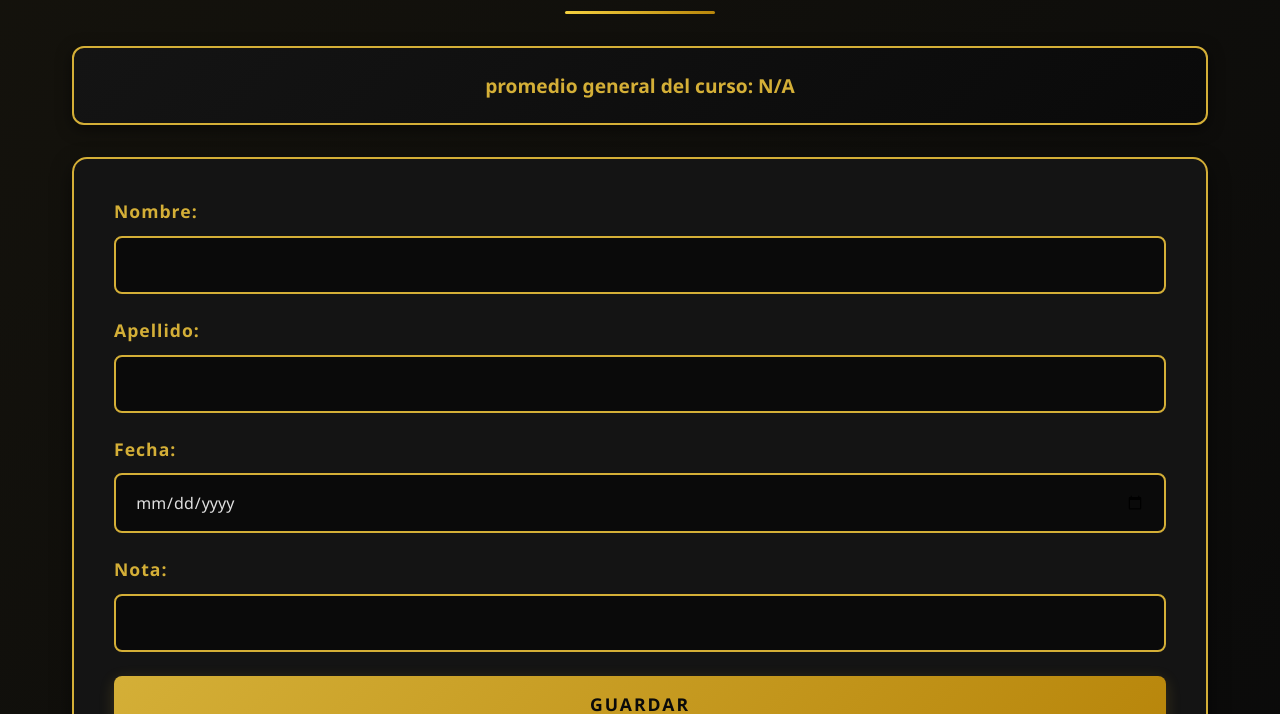
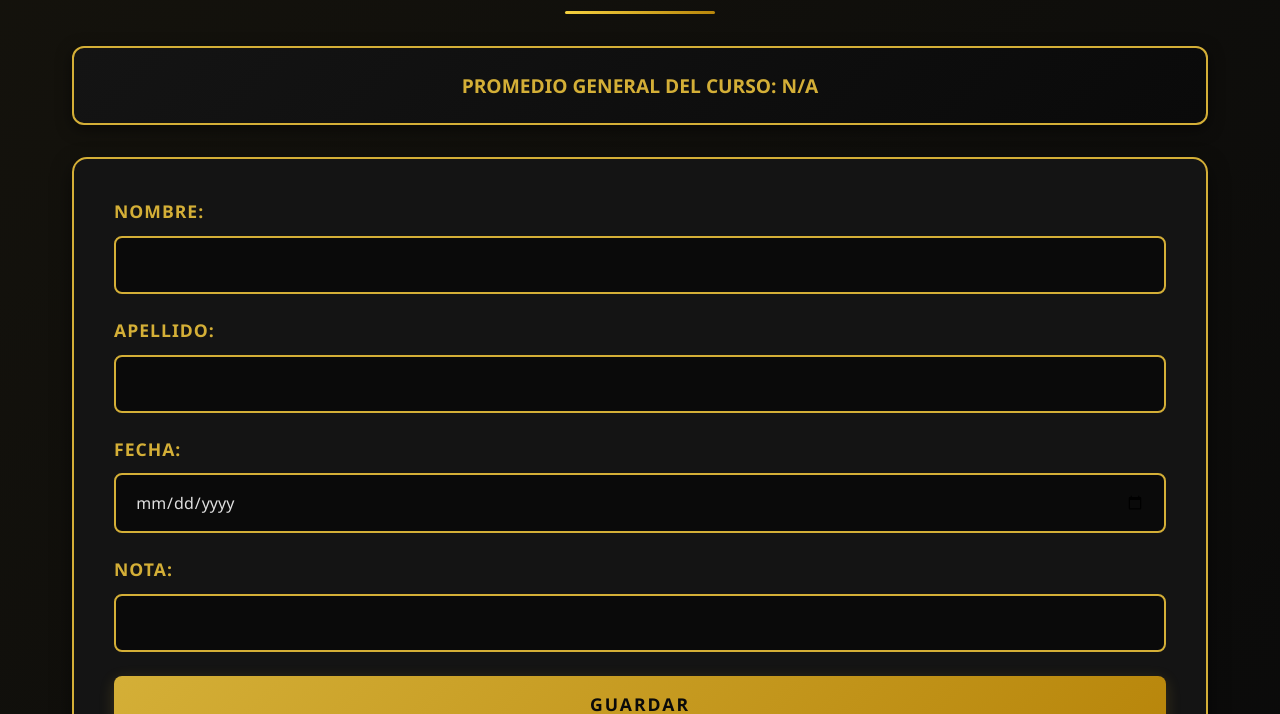
Before and after one commit to sebax69k4/proyecto-JS-06-05-2025, a plain HTML site: page index.html in a window 1280 px wide. Shown: the part 89-803 px from the top of the page. Drawn offline with Linux system fonts and the light colour scheme.

Commit message:
se pusieron mayusculas

```diff
--- a/index.html
+++ b/index.html
@@ -8,10 +8,10 @@
 </head>
 <body>
     <h2>NOTAS ASIGNATURA FRONT-END</h2>
-    <div id="average">promedio general del curso: N/A</div>
+    <div id="average">PROMEDIO GENERAL DEL CURSO: N/A</div>
     <form id="studentform">
     <div>
-        <label for="name">Nombre:</label>
+        <label for="name">NOMBRE:</label>
         <input type="text" id="name" required
                pattern="[A-Za-záéíóúÁÉÍÓÚñÑ\s]+"
                title="Por favor ingrese solo letras y espacios"
@@ -19,7 +19,7 @@
                oninput="this.setCustomValidity('')">
     </div>
     <div>
-        <label for="lastname">Apellido: </label>
+        <label for="lastname">APELLIDO: </label>
         <input type="text" id="lastname" required
                pattern="[A-Za-záéíóúÁÉÍÓÚñÑ\s]+"
                title="Por favor ingrese solo letras y espacios"
@@ -27,18 +27,18 @@
                oninput="this.setCustomValidity('')">
     </div>
     <div>
-        <label for="fecha">Fecha: </label>
+        <label for="fecha">FECHA: </label>
         <input type="date" id="fecha" required
                oninvalid="this.setCustomValidity('Por favor seleccione una fecha')"
                oninput="this.setCustomValidity('')">
     </div>
     <div>
-        <label for="grade">Nota:</label>
+        <label for="grade">NOTA:</label>
         <input type="number" id="grade" step="0.1" min="1" max="7" required
                oninvalid="this.setCustomValidity('La nota debe estar entre 1.0 y 7.0')"
                oninput="this.setCustomValidity('')">
     </div>
-    <button type="submit">Guardar</button>
+    <button type="submit">GUARDAR</button>
 </form>
 <table id="studentstable" border="1" cellpadding="8" cellspacing="0">
     <thead>
```
